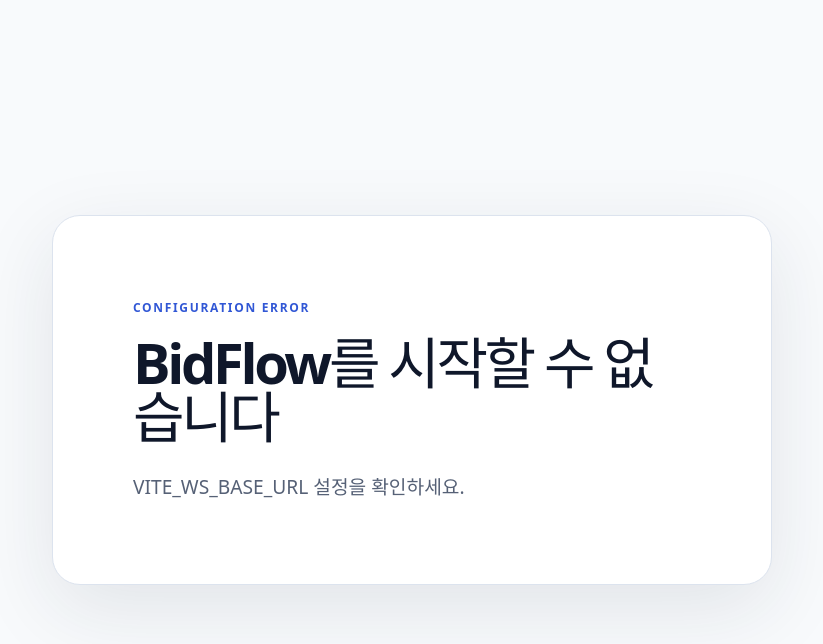
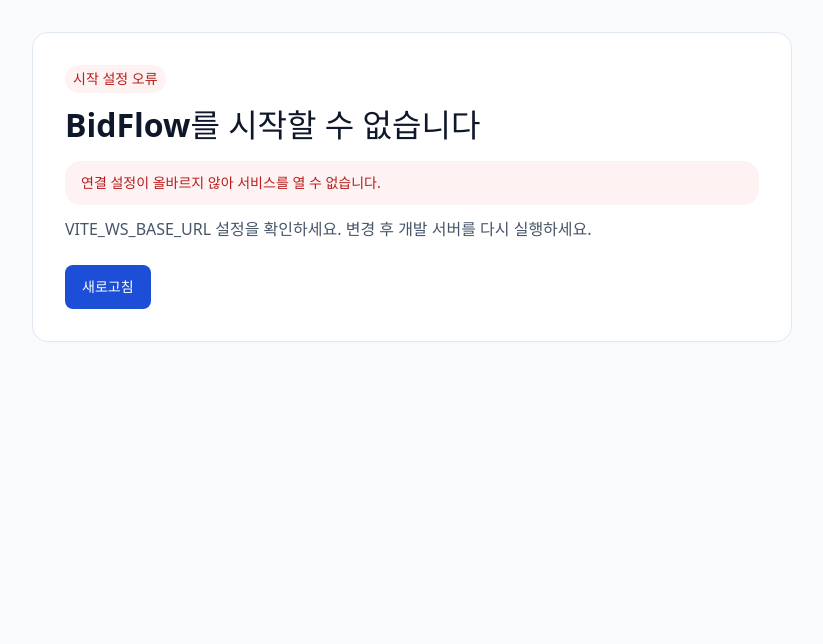
Before and after one commit to dev-baek/bidflow, a React (Vite) app in the folder apps/web/: page / in a window 1280 px wide. Shown: the top 644 px of the page, without its empty margins (228-1051 px from the left). Built offline with nearby package versions, Linux system fonts and the light colour scheme; no server answers.

Commit message:
feat: 404와 시작 설정 오류 화면 개편

```diff
--- a/apps/web/src/app/App.tsx
+++ b/apps/web/src/app/App.tsx
@@ -4,30 +4,18 @@ import type { RuntimeConfig, RuntimeConfigResult } from "../shared/config/runtim
 import { createAppRouter } from "./create-router";
 import { AuthProvider, type CognitoBrowser } from "../features/auth/auth-context";
 import { createCognitoFlow } from "../features/auth/cognito-flow";
+import { ConfigErrorPage } from "./ConfigErrorPage";
 
 export type AppProps = Readonly<{
   configResult: RuntimeConfigResult;
 }>;
 
 export function App({ configResult }: AppProps) {
-  return configResult.ok ? <ConfiguredApp config={configResult.value} /> : <ConfigError message={configResult.message} />;
-}
-
-function ConfigError({ message }: Readonly<{ message: string }>) {
-  return (
-    <main className="app-shell">
-      <section className="message-card">
-        <p className="eyebrow">CONFIGURATION ERROR</p>
-        <h1>BidFlow를 시작할 수 없습니다</h1>
-        <p role="alert">{message}</p>
-      </section>
-    </main>
-  );
+  return configResult.ok ? <ConfiguredApp config={configResult.value} /> : <ConfigErrorPage reason={configResult.reason} />;
 }
 
 function ConfiguredApp({ config }: Readonly<{ config: RuntimeConfig }>) {
   const { apiBaseUrl, wsBaseUrl } = config;
-  const router = useMemo(() => createAppRouter(apiBaseUrl, wsBaseUrl), [apiBaseUrl, wsBaseUrl]);
   const cognito = useMemo<CognitoBrowser | null | undefined>(() => {
     if (!config.cognito) return undefined;
     const settings = config.cognito;
@@ -48,7 +36,10 @@ function ConfiguredApp({ config }: Readonly<{ config: RuntimeConfig }>) {
       };
     } catch { return null; }
   }, [config.cognito]);
-  if (cognito === null) return <ConfigError message="Cognito 로그인 환경을 확인하세요." />;
+  const invalidAuth = cognito === null;
+  const router = useMemo(() => invalidAuth ? null : createAppRouter(apiBaseUrl, wsBaseUrl),
+    [apiBaseUrl, wsBaseUrl, invalidAuth]);
+  if (!router || cognito === null) return <ConfigErrorPage reason="cognito" />;
 
   return (
     <AuthProvider cognito={cognito}>
--- /dev/null
+++ b/apps/web/src/app/ConfigErrorPage.tsx
@@ -0,0 +1,23 @@
+import type { RuntimeConfigError } from "../shared/config/runtime-config";
+import { Button } from "../shared/ui/Button";
+import { ErrorPage } from "../shared/ui/ErrorPage";
+import { StatusMessage } from "../shared/ui/Feedback";
+
+const localHint = {
+  "api-url": "VITE_API_BASE_URL 설정을 확인하세요.",
+  "ws-url": "VITE_WS_BASE_URL 설정을 확인하세요.",
+  "auth-mode": "VITE_AUTH_MODE와 로컬 연결 주소 설정을 확인하세요.",
+  cognito: "공개 인증 설정과 콜백 주소를 확인하세요.",
+} satisfies Record<RuntimeConfigError, string>;
+
+export function ConfigErrorPage({ reason }: Readonly<{ reason: RuntimeConfigError }>) {
+  return <ErrorPage label="시작 설정 오류" title="BidFlow를 시작할 수 없습니다" tone="error">
+    <StatusMessage kind="error">연결 설정이 올바르지 않아 서비스를 열 수 없습니다.</StatusMessage>
+    {import.meta.env.DEV
+      ? <p className="error-panel__hint">{localHint[reason]} 변경 후 개발 서버를 다시 실행하세요.</p>
+      : <p className="error-panel__hint">잠시 후 새로고침해 보세요. 문제가 계속되면 서비스 운영자에게 문의하세요.</p>}
+    <div className="error-panel__actions">
+      <Button onClick={() => window.location.reload()}>새로고침</Button>
+    </div>
+  </ErrorPage>;
+}
--- a/apps/web/src/pages/not-found/NotFoundPage.tsx
+++ b/apps/web/src/pages/not-found/NotFoundPage.tsx
@@ -1,14 +1,12 @@
 import { Link } from "react-router-dom";
-import { PageLayout } from "../../shared/ui/PageLayout";
+import { ErrorPage } from "../../shared/ui/ErrorPage";
 
 export function NotFoundPage() {
-  return (
-    <PageLayout width="form">
-      <section className="message-card">
-        <p className="eyebrow">404</p>
-        <h1>페이지를 찾을 수 없습니다</h1>
-        <Link to="/">BidFlow 홈으로 돌아가기</Link>
-      </section>
-    </PageLayout>
-  );
+  return <ErrorPage label="404" title="페이지를 찾을 수 없습니다">
+    <p className="error-panel__hint">주소를 다시 확인하거나 경매 목록에서 원하는 상품을 찾아보세요.</p>
+    <div className="error-panel__actions">
+      <Link className="ui-button ui-button--primary ui-button--md" to="/listings">경매 둘러보기</Link>
+      <Link className="ui-button ui-button--secondary ui-button--md" to="/">BidFlow 홈으로 돌아가기</Link>
+    </div>
+  </ErrorPage>;
 }
--- a/apps/web/src/shared/config/runtime-config.ts
+++ b/apps/web/src/shared/config/runtime-config.ts
@@ -6,21 +6,23 @@ export type RuntimeConfig = Readonly<{
   cognito?: CognitoConfig;
 }>;
 
+export type RuntimeConfigError = "api-url" | "ws-url" | "auth-mode" | "cognito";
+
 export type RuntimeConfigResult =
   | { readonly ok: true; readonly value: RuntimeConfig }
-  | { readonly ok: false; readonly message: string };
+  | { readonly ok: false; readonly reason: RuntimeConfigError };
 
 export function parseRuntimeConfig(
   env: Readonly<Record<string, string | undefined>>,
 ): RuntimeConfigResult {
   const apiBaseUrl = validUrl(env.VITE_API_BASE_URL, ["http:", "https:"]);
   if (!apiBaseUrl) {
-    return { ok: false, message: "VITE_API_BASE_URL 설정을 확인하세요." };
+    return { ok: false, reason: "api-url" };
   }
 
   const wsBaseUrl = validUrl(env.VITE_WS_BASE_URL, ["ws:", "wss:"]);
   if (!wsBaseUrl) {
-    return { ok: false, message: "VITE_WS_BASE_URL 설정을 확인하세요." };
+    return { ok: false, reason: "ws-url" };
   }
 
   const mode = env.VITE_AUTH_MODE ?? "local";
@@ -38,11 +40,11 @@ export function parseRuntimeConfig(
         throw new Error("invalid Cognito configuration");
       }
     } catch {
-      return { ok: false, message: "Cognito 공개 인증 설정을 확인하세요." };
+      return { ok: false, reason: "cognito" };
     }
   } else if (mode !== "local" || ![apiBaseUrl, wsBaseUrl].every(loopback)
     || Object.keys(env).some(key => key.startsWith("VITE_COGNITO_") && env[key])) {
-    return { ok: false, message: "VITE_AUTH_MODE 설정을 확인하세요." };
+    return { ok: false, reason: "auth-mode" };
   }
 
   return {
--- /dev/null
+++ b/apps/web/src/shared/ui/ErrorPage.tsx
@@ -0,0 +1,18 @@
+import type { ReactNode } from "react";
+import { Badge, type FeedbackTone } from "./Feedback";
+import { PageLayout } from "./PageLayout";
+
+export function ErrorPage({ label, title, tone = "neutral", children }: Readonly<{
+  label: string;
+  title: string;
+  tone?: FeedbackTone;
+  children: ReactNode;
+}>) {
+  return <PageLayout width="form">
+    <section className="error-panel" aria-labelledby="error-title">
+      <Badge tone={tone}>{label}</Badge>
+      <h1 id="error-title">{title}</h1>
+      {children}
+    </section>
+  </PageLayout>;
+}
--- a/apps/web/src/styles.css
+++ b/apps/web/src/styles.css
@@ -3,6 +3,7 @@
 @import "./styles/page-feedback.css";
 @import "./styles/site.css";
 @import "./styles/auth.css";
+@import "./styles/errors.css";
 
 :root {
   color: var(--color-text);
--- /dev/null
+++ b/apps/web/src/styles/errors.css
@@ -0,0 +1,35 @@
+.error-panel {
+  padding: var(--space-6);
+  border: 1px solid var(--color-divider);
+  border-radius: var(--radius-panel);
+  background: var(--color-surface);
+  overflow-wrap: anywhere;
+}
+
+.error-panel h1 {
+  margin-block-start: var(--space-3);
+  font-size: var(--type-page-size);
+  line-height: var(--type-page-leading);
+  letter-spacing: normal;
+  word-break: keep-all;
+}
+
+.error-panel__hint {
+  margin: var(--space-3) 0 0;
+  color: var(--color-text-muted);
+  word-break: keep-all;
+}
+
+.error-panel__actions {
+  display: flex;
+  flex-wrap: wrap;
+  gap: var(--space-2);
+  margin-block-start: var(--space-6);
+}
+
+.error-panel__actions a { text-decoration: none; }
+.error-panel__actions a:hover { text-decoration: underline; }
+
+@media (min-width: 768px) {
+  .error-panel { padding: var(--space-8); }
+}
```
Also changed, not shown: 2 other files (tests, documents, lock files or other folders).
